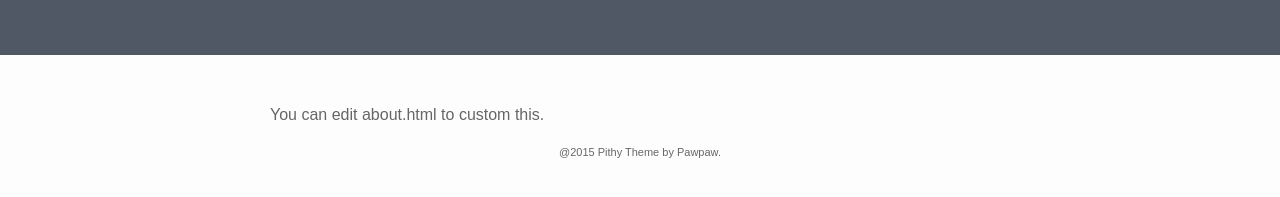
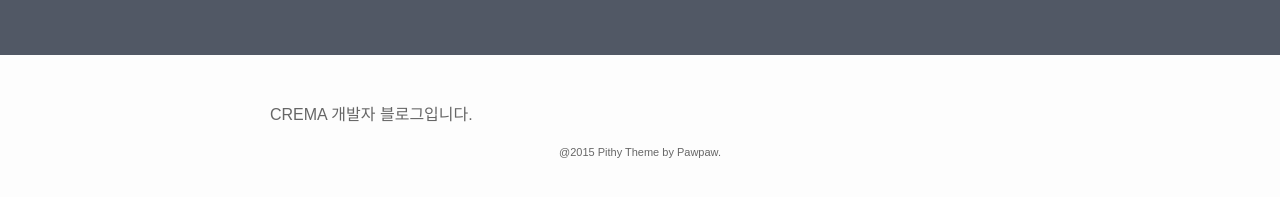
Before and after one commit to crema/crema.github.io, a Jekyll site: the page built from about.html, in a window 1280 px wide. Shown: the part 136-333 px from the top of the page. Built offline with Jekyll 4.4.1, drawn with Linux system fonts in a browser that asks for light colours.

Commit message:
EDIT - about.html

```diff
--- a/about.html
+++ b/about.html
@@ -4,5 +4,5 @@ layout: default
 
 <div class="about">
 <br>
-You can edit about.html to custom this.
+CREMA 개발자 블로그입니다.
 </div>
```
